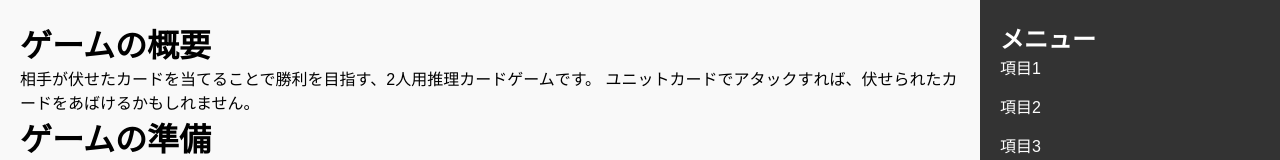
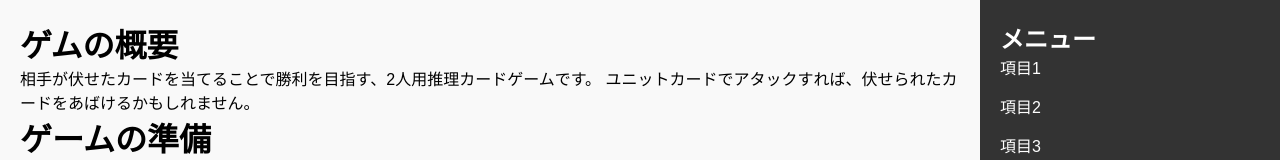
Before and after one commit to kuroroishi/un-mock, a plain HTML site: page index.html in a window 1280 px wide. Shown: the top 160 px of the page. Drawn offline with Linux system fonts and the light colour scheme.

Commit message:
Update index.html

```diff
--- a/index.html
+++ b/index.html
@@ -10,7 +10,7 @@
 <body>
     <div class="container">
         <div class="main">
-            <h1>ゲームの概要</h1>
+            <h1>ゲムの概要</h1>
             <p>
                 相手が伏せたカードを当てることで勝利を目指す、2人用推理カードゲームです。
                 ユニットカードでアタックすれば、伏せられたカードをあばけるかもしれません。
```
